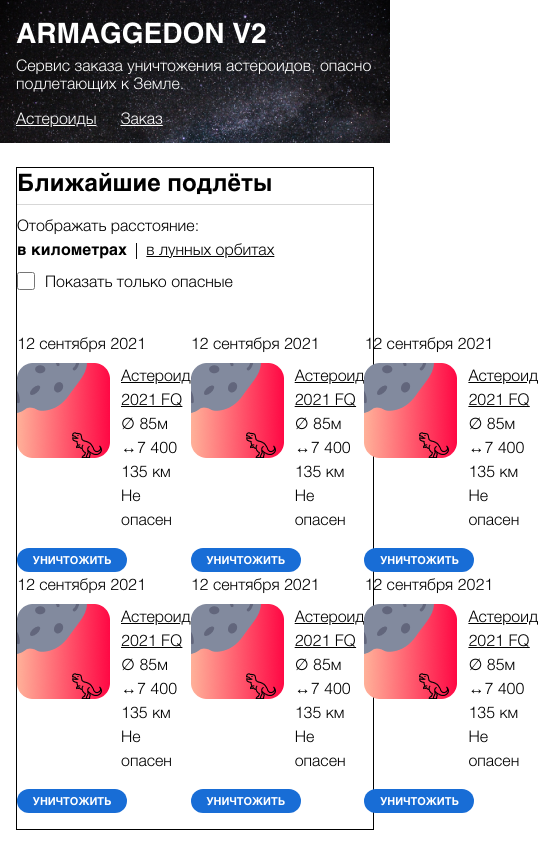
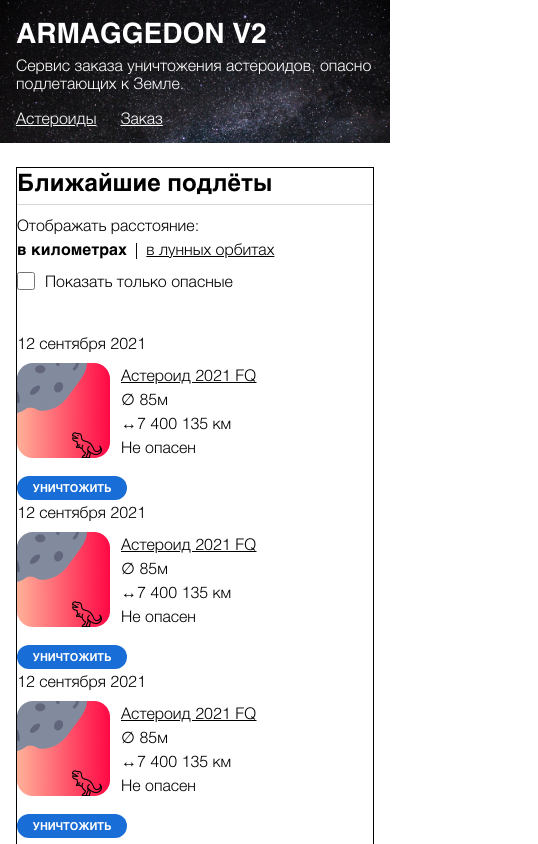
Before and after one commit to SergeyKazarinov/armaggedon, a React (Create React App) app: page / in a window 390 px wide. Shown: the top 844 px of the page, 538 px wide, since content can reach past the window. Built offline with nearby package versions, Linux system fonts and the light colour scheme.

Commit message:
feat(main): add adaptiv for the asteroids section

```diff
--- a/src/components/Main/Main.module.css
+++ b/src/components/Main/Main.module.css
@@ -70,10 +70,14 @@
   grid-template-columns: repeat(3, 1fr);
 }
 
-@media screen and (max-width: 745px) {
+@media screen and (max-width: 790px) {
   .subtitle {
     flex-direction: column;
     gap: 10px;
+  }
+
+  .list {
+    grid-template-columns: repeat(2, 1fr);
   }
 }
 
@@ -81,7 +85,12 @@
   .content {
     margin: 24px 16px 0;
   }
+
   .distance {
     flex-direction: column;
   }
+
+  .list {
+    grid-template-columns: repeat(1, 1fr);
+  }
 }
```
